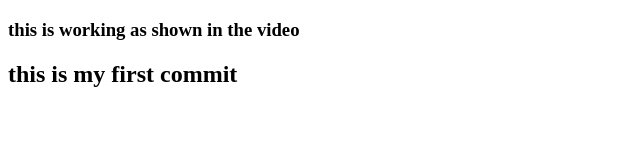
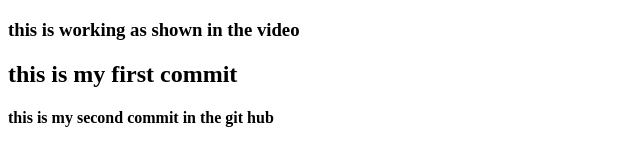
Before and after one commit to Nagarjundas/gihubtest, a plain HTML site: page index.html in a window 1280 px wide. Shown: the whole page, without its empty margins (0-640 px from the left). Drawn offline with Linux system fonts and the light colour scheme.

Commit message:
my second commit

```diff
--- a/index.html
+++ b/index.html
@@ -11,5 +11,8 @@
 
 
     <h2>this is my first commit</h2>
+
+
+    <h4>this is my second commit in the git hub</h4>
 </body>
 </html>
```
